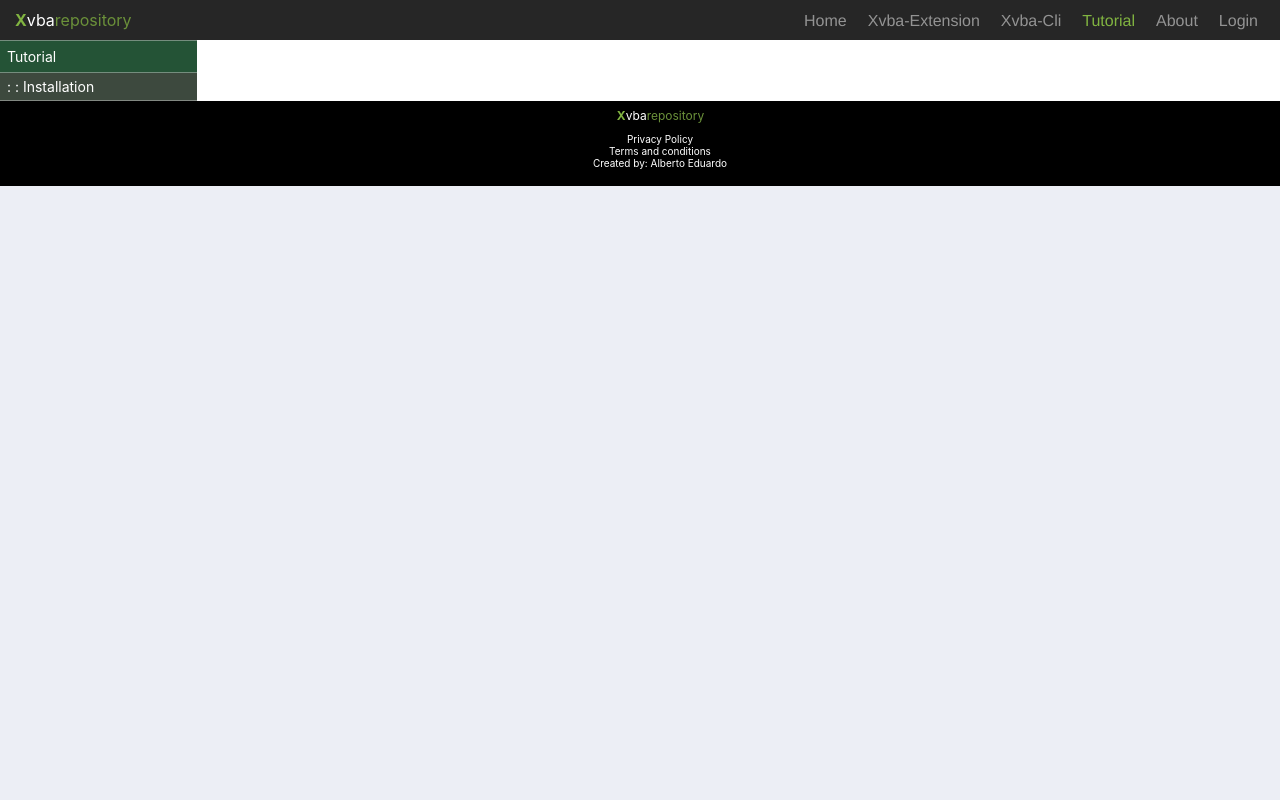
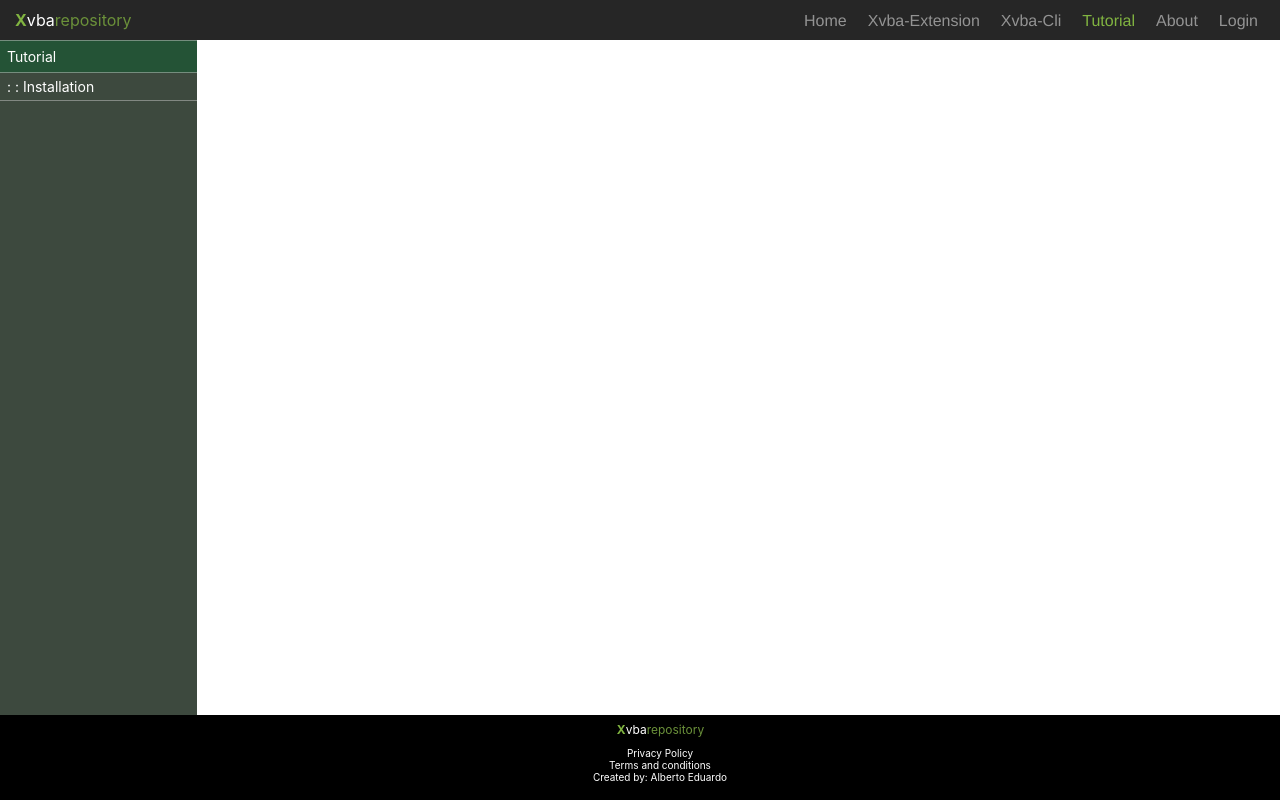
Before and after one commit to Aeraphe/xvba-repo, a React (Create React App) app: page /tutorial in a window 1280 px wide. Built offline with nearby package versions, Linux system fonts and the light colour scheme.

Commit message:
Fix height for footer

```diff
--- a/src/Template/Template.module.css
+++ b/src/Template/Template.module.css
@@ -1,10 +1,12 @@
 .grid-container {
-
+position: absolute;
   display: grid;
   grid-template-areas: "header" "main" "footer";
   grid-template-columns: 1fr;
   grid-template-rows: 40px 1fr 85px;
   min-height: 100%;
+  min-width: 100%;
+
 }
 
 
@@ -22,8 +24,11 @@
 .main{
   grid-area: main;
 
+
 }
 
 .footer{
   grid-area: footer;
+  margin-top: auto;
+
 }
--- a/src/Template/components/Footer.module.css
+++ b/src/Template/components/Footer.module.css
@@ -6,7 +6,6 @@
     height: 85px;
     width: 100%;
 
-
 }
 
 
@@ -14,7 +13,7 @@
 
     display: flex;
     justify-content: center;
-padding-left: 41px;
+    padding-left: 41px;
     text-align: center;
 
 }
--- a/src/index.css
+++ b/src/index.css
@@ -2,7 +2,7 @@ html{
   height: 100%;
 }
 body {
-  height: 100%;
+  min-height: 100%;
   margin: 0;
   padding: 0;
   font-family: -apple-system, BlinkMacSystemFont, "Segoe UI", "Roboto", "Oxygen",
--- a/src/pages/Vscode-Extension/Vscode-Extension-Page.module.css
+++ b/src/pages/Vscode-Extension/Vscode-Extension-Page.module.css
@@ -1,13 +1,12 @@
 .Container {
   position: relative;
-  height: 100%;
 }
 
 .Container-Grid {
   display: grid;
   grid-template-columns: 197px 1fr;
   grid-row: 1fr;
-  height: 100%;
+
 }
 
 .Menu-Container {
@@ -50,4 +49,5 @@
   margin: 17px;
   padding-left: 15px;
   background-color: #ffff;
+
 }
```
Also changed, not shown: 1 other file (tests, documents, lock files or other folders).
